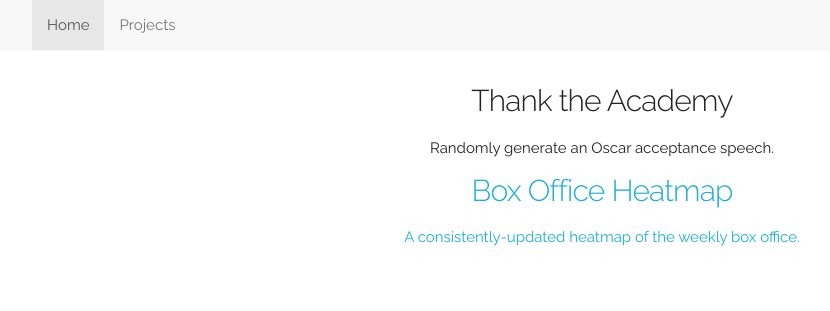
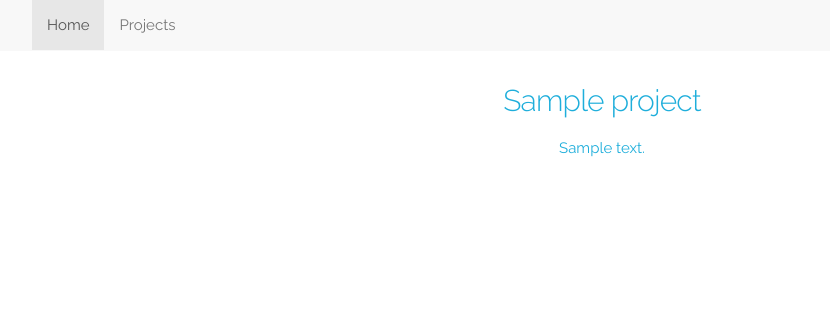
Before and after one commit to jimjshields/personal_site, a Flask app: template templates/projects.html in a window 1280 px wide. Shown: the top 311 px of the page, without its empty margins (38-868 px from the left). Run offline with Flask 2, Linux system fonts and the light colour scheme; the template is opened without the code that fills it: most values are stand-ins (such as "Sample title", 1, 10 or a date in 2020); some libraries are stand-ins or nearby versions.

Commit message:
Started to reorganize app.

```diff
--- a/application.py
+++ b/application.py
@@ -1,4 +1,4 @@
-from flask import Flask, render_template, request
+from flask import Flask, render_template, request, url_for
 # from application import db
 # from application.models import Data
 
@@ -6,18 +6,36 @@ application = Flask(__name__)
 application.debug = True
 application.secret_key = None
 
+class Projects(object):
+	"""Represents all of my projects."""
+
+	def __init__(self):
+		self.projects = []
+
+	def add_project(self, var_name, name, description):
+		project = {'var_name': var_name, 'name': name, 'description': description}
+		self.projects.append(project)
+
+	def get_projects(self):
+		return self.projects
+
+all_projects = Projects()
+
+all_projects.add_project('thank_the_academy', 'Thank the Academy', 'Randomly generate an Oscar acceptance speech.')
+all_projects.add_project('heatmap', 'Box Office Heatmap', 'A consistently-updated heatmap of the weekly box office.')
+
 @application.route('/')
 @application.route('/index')
 def index():
 	return render_template('index.html')
 
 @application.route('/projects')
-def projects():
-	return render_template('projects.html')
-
-@application.route('/heatmap')
-def heatmap():
-	return render_template('heatmap.html')
+@application.route('/projects/<project>')
+def projects(project=None):
+	if not project:
+		return render_template('projects.html', project=project, all_projects=all_projects.get_projects())
+	else:
+		return render_template('{}.html'.format(project), project=project, all_projects=all_projects.get_projects())
 
 if __name__ == '__main__':
 	application.run(debug=True)
--- a/templates/base.html
+++ b/templates/base.html
@@ -19,9 +19,9 @@
 
   <!-- CSS
   –––––––––––––––––––––––––––––––––––––––––––––––––– -->
-  <link rel="stylesheet" href="static/css/normalize.css">
+  <link rel="stylesheet" href="/static/css/normalize.css">
   <link rel="stylesheet" href="https://maxcdn.bootstrapcdn.com/bootstrap/3.3.4/css/bootstrap.min.css">
-  <link rel="stylesheet" href="static/css/index.css">
+  <link rel="stylesheet" href="/static/css/index.css">
 
 {% block head %}
 {% endblock %}
--- a/templates/heatmap.html
+++ b/templates/heatmap.html
@@ -4,7 +4,7 @@
 <script src="http://d3js.org/d3.v3.min.js" charset="utf-8"></script>
 <script src="//code.jquery.com/jquery-1.11.2.min.js"></script>
 
-<link rel="stylesheet" href="static/css/heatmap.css">
+<link rel="stylesheet" href="/static/css/heatmap.css">
 {% endblock %}
 
 {% block content %}
@@ -92,7 +92,7 @@ var yAxis = axes.yAxis;
 var heightDivisor = 29;
 var colorRange = ["#FFFFFF", "#061F46"];
 
-d3.csv("static/csv/weekly_box_office_since_1999.csv", function(error, data) {
+d3.csv("/static/csv/weekly_box_office_since_1999.csv", function(error, data) {
   drawHeatmap(data, "overall");
 
   $("#year").click(function() {
--- a/templates/index.html
+++ b/templates/index.html
@@ -15,7 +15,7 @@
       <h4>Thank the Academy</h4>
       <img src="static/img/thank_the_academy.png" />
     </div>
-    <a href="{{ url_for('heatmap') }}">
+    <a href="#">
       <div class="col-md-4">
         <h4>Box Office Heatmap</h4>
         <img src="static/img/heatmap.png" />
--- a/templates/projects.html
+++ b/templates/projects.html
@@ -3,20 +3,16 @@
 {% block content %}
 
 <div class="content" id="projects">
+  {% for project in all_projects %}
   <div class="row">
-    <div class="col-md-12">
-      <h4>Thank the Academy</h4>
-      <p>Randomly generate an Oscar acceptance speech.</p>
-    </div>
-  </div>
-  <div class="row">
-    <a href="{{ url_for('heatmap') }}">
+    <a href="{{ url_for('projects', project=project.var_name) }}">
       <div class="col-md-12">
-        <h4>Box Office Heatmap</h4>
-        <p>A consistently-updated heatmap of the weekly box office.</p>
+        <h4>{{ project.name }}</h4>
+        <p>{{ project.description }}</p>
       </div>
     </a>
   </div>
+  {% endfor %}
 </div>
 
 {% endblock %}
```
